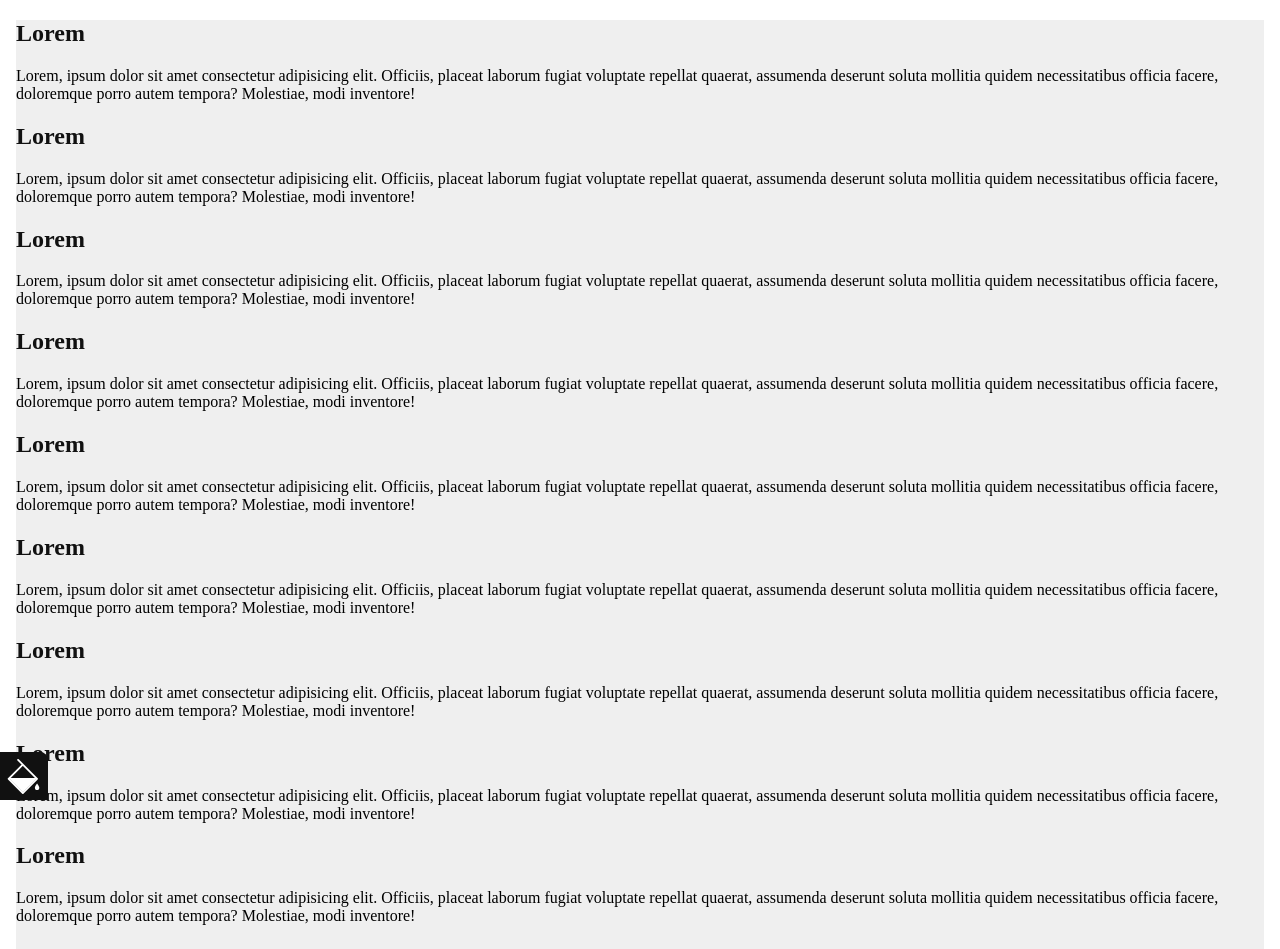
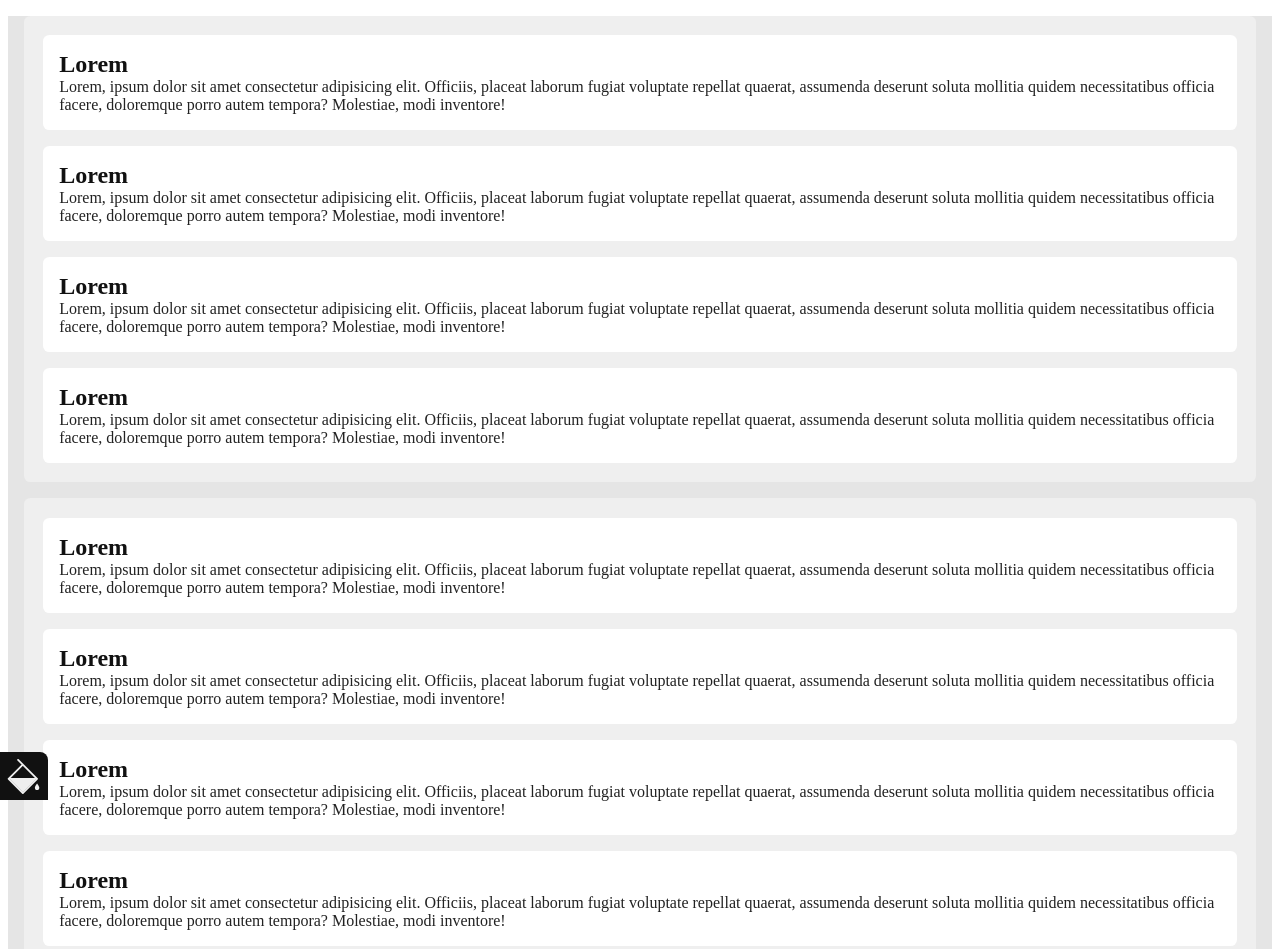
Before and after one commit to SamuelMiddendorp/Svelte-Theme-Selector, a SvelteKit app: page / in a window 1280 px wide. Shown: the top 949 px of the page. Built offline with nearby package versions, Linux system fonts and the light colour scheme.

Commit message:
Add example with panels

```diff
--- a/src/lib/ThemeSelector.svelte
+++ b/src/lib/ThemeSelector.svelte
@@ -9,19 +9,21 @@
             { property: "text-600", value: "#efefef" },
             { property: "text-900", value: "#efefef" },
             { property: "accent", value: "#be3455" },
-            { property: "color-100", value: "#120407" },
-            { property: "color-300", value: "#210a0f" },
-            { property: "color-600", value: "#210a0f" },
+            { property: "color-100", value: "#000" },
+            { property: "color-300", value: "#111" },
+            { property: "color-600", value: "#222" },
         ],
     };
     let lightTheme: Theme = {
         name: "Light",
         elements: [
             { property: "text-100", value: "#222" },
-            { property: "text-200", value: "#111" },
+            { property: "text-300", value: "#111" },
+            { property: "text-600", value: "#000" },
             { property: "accent", value: "#be3455" },
-            { property: "color-100", value: "#efefef" },
-            { property: "color-500", value: "#fff" },
+            { property: "color-100", value: "#e5e5e5" },
+            { property: "color-300", value: "#efefef" },
+            { property: "color-600", value: "#fff" },
         ],
     };
     let currentThemeIndex = 0;
@@ -87,7 +89,7 @@
 
 <style>
     .theme-selector{
-        background-color: var(--text-200);
+        background-color: var(--text-300);
         position: fixed;
         bottom: 0;
         left: 0;
@@ -104,13 +106,13 @@
         max-height: 50px;
     }
     .theme-selector-icon-line {
-        stroke: var(--color-500);
+        stroke: var(--color-300);
         fill: none;
     }
     .theme-selector-icon-fill {
-        fill: var(--color-500);
+        fill: var(--color-300);
     }
     .theme-selector-icon-droplet {
-        fill: var(--color-500);
+        fill: var(--color-300);
     }
 </style>
--- a/src/routes/+page.svelte
+++ b/src/routes/+page.svelte
@@ -4,60 +4,80 @@
 
 </script>
 <body>
-<main class="container">
-    <section class="panel">
-        <div class="inner-pannel">
+<main>
+    <section>
+        <section>
             <h2>Lorem</h2>
             <p>Lorem, ipsum dolor sit amet consectetur adipisicing elit. Officiis, placeat laborum fugiat voluptate repellat quaerat, assumenda deserunt soluta mollitia quidem necessitatibus officia facere, doloremque porro autem tempora? Molestiae, modi inventore!</p>
-        </div>
-        <div class="inner-pannel">
+        </section>
+        <section>
             <h2>Lorem</h2>
             <p>Lorem, ipsum dolor sit amet consectetur adipisicing elit. Officiis, placeat laborum fugiat voluptate repellat quaerat, assumenda deserunt soluta mollitia quidem necessitatibus officia facere, doloremque porro autem tempora? Molestiae, modi inventore!</p>
-        </div>
-        <div class="inner-pannel">
+        </section>
+        <section>
             <h2>Lorem</h2>
             <p>Lorem, ipsum dolor sit amet consectetur adipisicing elit. Officiis, placeat laborum fugiat voluptate repellat quaerat, assumenda deserunt soluta mollitia quidem necessitatibus officia facere, doloremque porro autem tempora? Molestiae, modi inventore!</p>
-        </div>
-        <div class="inner-pannel">
+        </section>
+        <section>
             <h2>Lorem</h2>
             <p>Lorem, ipsum dolor sit amet consectetur adipisicing elit. Officiis, placeat laborum fugiat voluptate repellat quaerat, assumenda deserunt soluta mollitia quidem necessitatibus officia facere, doloremque porro autem tempora? Molestiae, modi inventore!</p>
-        </div>
+        </section>
     </section>
-    <section class="panel">
-        <div class="inner-pannel">
+    <section>
+        <section>
             <h2>Lorem</h2>
             <p>Lorem, ipsum dolor sit amet consectetur adipisicing elit. Officiis, placeat laborum fugiat voluptate repellat quaerat, assumenda deserunt soluta mollitia quidem necessitatibus officia facere, doloremque porro autem tempora? Molestiae, modi inventore!</p>
-        </div>
-        <div class="inner-pannel">
+        </section>
+        <section>
             <h2>Lorem</h2>
             <p>Lorem, ipsum dolor sit amet consectetur adipisicing elit. Officiis, placeat laborum fugiat voluptate repellat quaerat, assumenda deserunt soluta mollitia quidem necessitatibus officia facere, doloremque porro autem tempora? Molestiae, modi inventore!</p>
-        </div>
-        <div class="inner-pannel">
+        </section>
+        <section>
             <h2>Lorem</h2>
             <p>Lorem, ipsum dolor sit amet consectetur adipisicing elit. Officiis, placeat laborum fugiat voluptate repellat quaerat, assumenda deserunt soluta mollitia quidem necessitatibus officia facere, doloremque porro autem tempora? Molestiae, modi inventore!</p>
-        </div>
-        <div class="inner-pannel">
+        </section>
+        <section>
             <h2>Lorem</h2>
             <p>Lorem, ipsum dolor sit amet consectetur adipisicing elit. Officiis, placeat laborum fugiat voluptate repellat quaerat, assumenda deserunt soluta mollitia quidem necessitatibus officia facere, doloremque porro autem tempora? Molestiae, modi inventore!</p>
-        </div>
-        <div class="inner-pannel">
+        </section>
+        <section>
             <h2>Lorem</h2>
             <p>Lorem, ipsum dolor sit amet consectetur adipisicing elit. Officiis, placeat laborum fugiat voluptate repellat quaerat, assumenda deserunt soluta mollitia quidem necessitatibus officia facere, doloremque porro autem tempora? Molestiae, modi inventore!</p>
-        </div>
-        <div class="inner-pannel">
+        </section>
+        <section>
             <h2>Lorem</h2>
             <p>Lorem, ipsum dolor sit amet consectetur adipisicing elit. Officiis, placeat laborum fugiat voluptate repellat quaerat, assumenda deserunt soluta mollitia quidem necessitatibus officia facere, doloremque porro autem tempora? Molestiae, modi inventore!</p>
-        </div>
+        </section>
     </section>
 </main>
 <ThemeSelector/>
 </body>
 <style>
+    *{
+        margin: 0;
+        padding: 0;
+    }
+    main{
+        background-color: var(--color-100);
+        color: var(--text-100);
+    }
+    main h2{
+        color: var(--text-300);
+    }
+
+    section{
+        padding: 0.2rem;
+        background-color: var(--color-300);
+        margin: 1rem;
+        border-radius: 0.4rem;
+    }
+    section section{
+        padding: 1rem;
+        background-color: var(--color-600);
+    }
+
     body{
         background-color: var(--color-100);
-    }
-    h1{
-        color: var(--text-100);
     }
     h2{
         color: var(--text-200);
```
Also changed, not shown: 1 other file (tests, documents, lock files or other folders).
